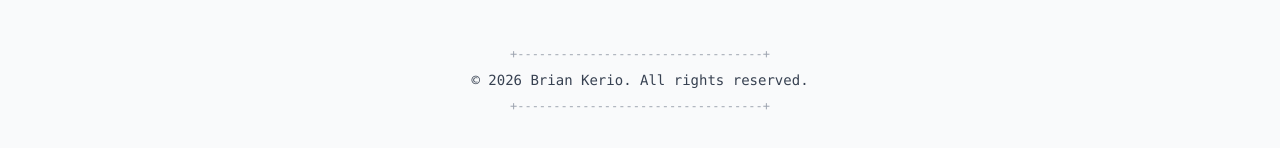
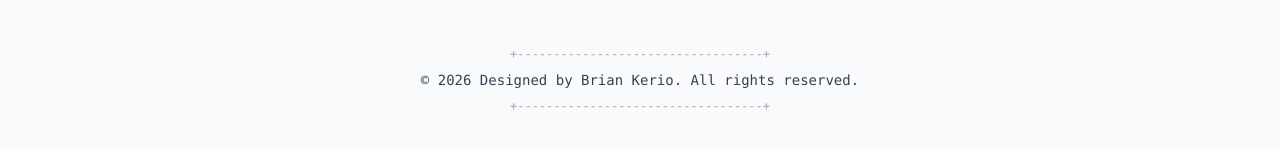
Before and after one commit to BKerio/React-TypeSriptBoilerplate, a React (Vite) app: page / in a window 1280 px wide. Shown: the part 1156-1304 px from the top of the page. Built offline with nearby package versions, Linux system fonts and the light colour scheme.

Commit message:
new changes

```diff
--- a/src/pages/home.tsx
+++ b/src/pages/home.tsx
@@ -140,7 +140,7 @@ const App: React.FC = () => {
           {"+----------------------------------+"}
         </div>
         <p className="font-mono text-sm">
-          © {new Date().getFullYear()} Brian Kerio. All rights reserved.
+          © {new Date().getFullYear()} Designed by Brian Kerio. All rights reserved.
         </p>
         <div className="font-mono text-xs text-gray-400 dark:text-gray-600 mt-2 select-none">
           {"+----------------------------------+"}
```
